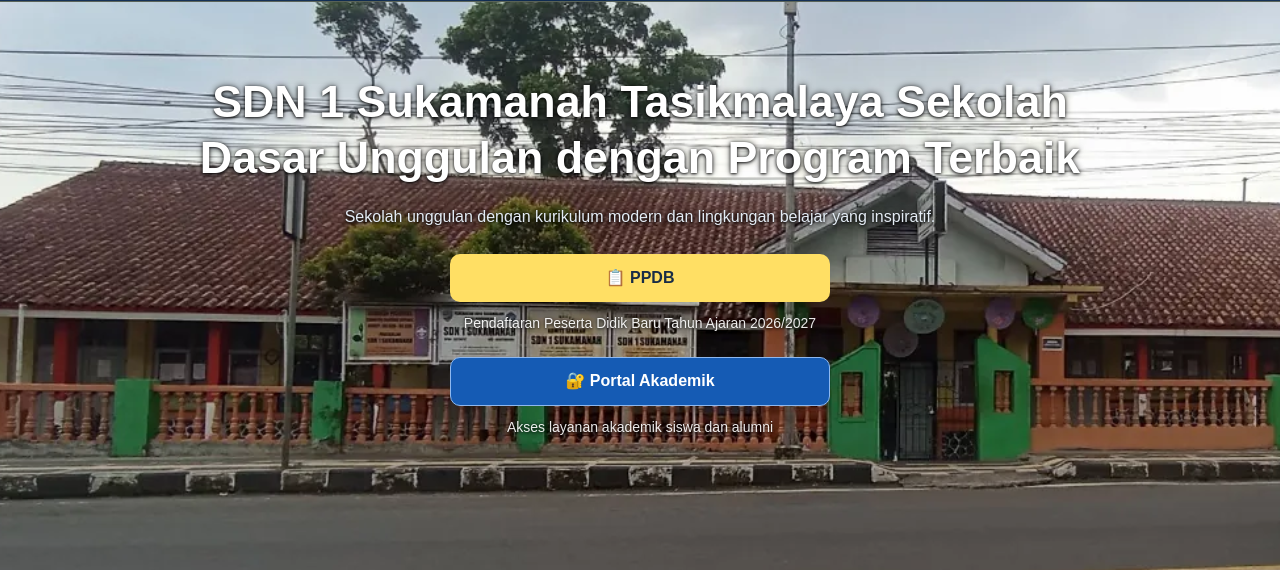
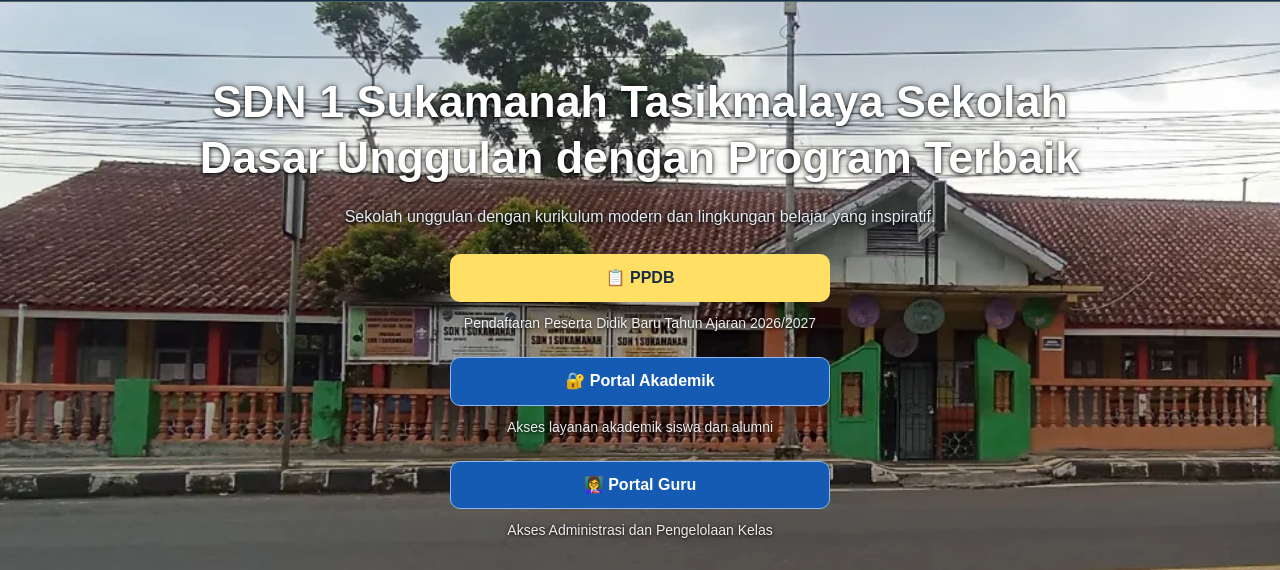
Before and after one commit to Roso770601/web-sekolah, a plain HTML site: page index.html in a window 1280 px wide. Shown: the part 71-641 px from the top of the page. Drawn offline with Linux system fonts and the light colour scheme.

Commit message:
Tambahkan tombol Portal Guru pada beranda sekolah

```diff
--- a/index.html
+++ b/index.html
@@ -218,6 +218,9 @@ Pendaftaran Peserta Didik Baru Tahun Ajaran 2026/2027
 </p>
     <a href="login_portal_akademik.html" class="btn-ortu">🔐 Portal Akademik</a><p style="margin-top:10px; font-size:14px; opacity:0.9;">
 Akses layanan akademik siswa dan alumni</p>
+    <a href="https://guru.sdn1sukamanah.my.id/" class="btn-ortu">👩‍🏫 Portal Guru</a>
+    <p style="margin-top:10px; font-size:14px; opacity:0.9;">
+Akses Administrasi dan Pengelolaan Kelas</p>
   </div>
 
 </section>
```
